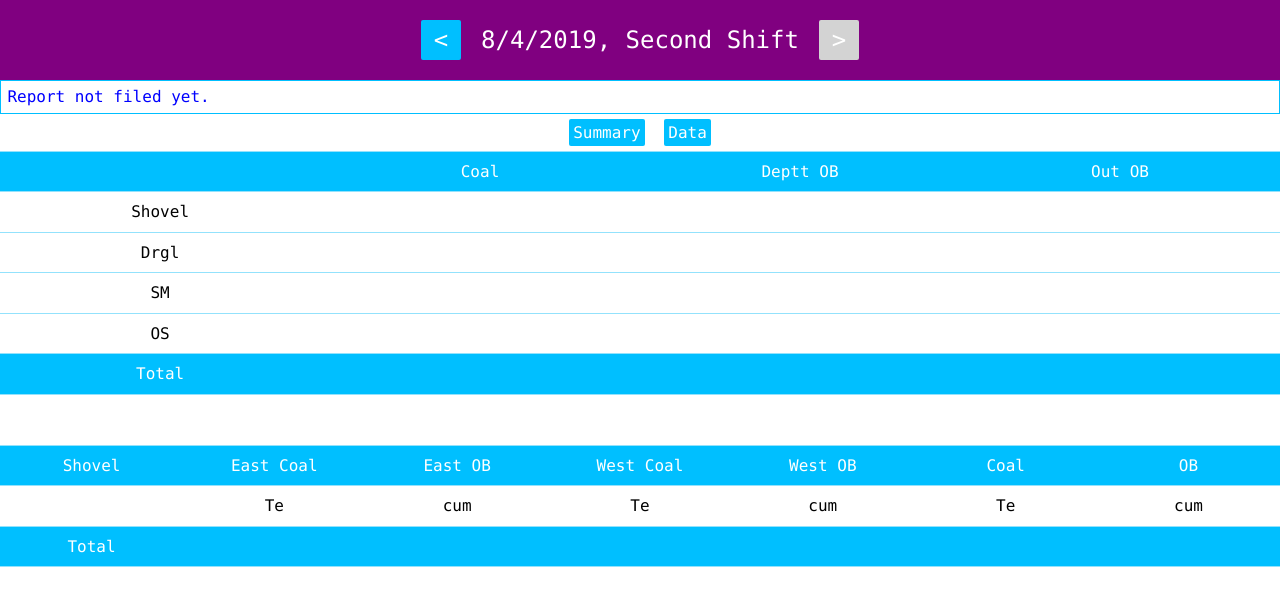
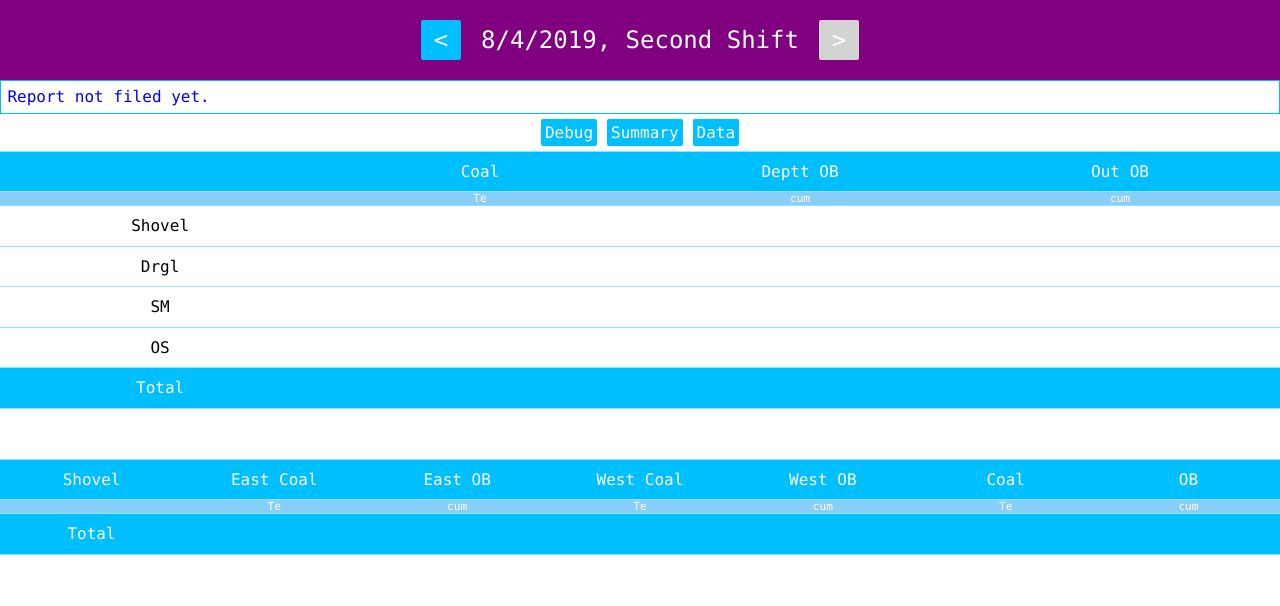
Before and after one commit to dchstats/dch-1, a PHP site: page /shift.html in a window 1280 px wide. Shown: the top 606 px of the page. Run offline with PHP 8.4, Linux system fonts and the light colour scheme; data that the repository does not hold is empty; some libraries are stand-ins or nearby versions.

Commit message:
unit row added and styled

```diff
--- a/shift.css
+++ b/shift.css
@@ -8,7 +8,7 @@
 
 body{
 	font-family: "consolas", sans-serif;
-	font-size:0.8rem;
+	font-size:1rem;
 }
 
 
@@ -81,14 +81,18 @@ tr{
 	border-width:1px 0;
 }
 
-tr.head-row,
-tr.total-row{
+tr.head,
+tr.total{
 	background:deepskyblue;
 	color:white;
 }
 
-
-
+tr.unit td{
+	padding:0;
+	background: lightskyblue;
+	color:white;
+	font-size:0.7rem;
+}
 
 
 tr td:first-child{
--- a/shift.html
+++ b/shift.html
@@ -16,9 +16,10 @@
 </head>
 
 <body ng-app="dch" ng-controller='ctrl'>
-    <header ng-dblclick="debug=!debug">
+    <header>
         <button ng-disabled="shift==1" ng-click="changeShift('prev')">&lt</button>
-        {{date}}, {{shiftName}} Shift
+        <span ng-show="debug">[{{shift}}]  </span>
+        <span>{{date}}, {{shiftName}} Shift</span>
         <button ng-disabled="shift==lastShift" ng-click="changeShift('next')">&gt</button>
     </header>
     <nav>
@@ -26,15 +27,10 @@
             <input ng-model="status"></input>
         </div>
         <div id="menu">
-            <div ng-show="debug" id="debug">
-                [{{shift}}]
-                <button ng-click="dummy()">dummy</button>
-                <button ng-click="module=2">Debug</button>
-            </div>
-            <div>
+                <button ng-show="debug" ng-click="dummy()">dummy</button>
+                <button ng-click="debug=!debug">Debug</button>
                 <button ng-click="module=0">Summary</button>
                 <button ng-click="module=1">Data</button>
-            </div>
         </div>
 
     </nav>
@@ -42,13 +38,19 @@
     <div id="summary" ng-show="module==0">
         <div id="full-summary">
             <table class="data-table">
-                <tr class="head-row">
+                <tr class="head">
                     <td></td>
                     <td>Coal</td>
                     <td>Deptt OB</td>
                     <td>Out OB</td>
                 </tr>
-                <tr class="data-row">
+                <tr class="unit">
+                    <td></td>
+                    <td>Te</td>
+                    <td>cum</td>
+                    <td>cum</td>
+                </tr>
+                <tr class="data">
                     <td>Shovel</td>
                     <td>{{shovels_total.qty.coal}}</td>
                     <td>{{shovels_total.qty.ob}}</td>
@@ -73,7 +75,7 @@
                     <td></td>
                     <td>{{outsourcings_total.data.qty}}</td>
                 </tr>
-                <tr class="total-row">
+                <tr class="total">
                     <td>Total</td>
                     <td>{{shovels_total.qty.coal+surfaceMiners_total.data.prod}}</td>
                     <td>{{shovels_total.qty.ob+draglines_total.solid_qty}}</td>
@@ -83,7 +85,7 @@
         </div>
         <div id="shovel-summary">
             <table class="data-table">
-                <tr class="head-row">
+                <tr class="head">
                     <td class="name-col">Shovel</td>
                     <td>East Coal</td>
                     <td>East OB</td>
@@ -92,7 +94,7 @@
                     <td>Coal</td>
                     <td>OB</td>
                 </tr>
-                <tr class="unit-row">
+                <tr class="unit">
                     <td></td>
                     <td>Te</td>
                     <td>cum</td>
@@ -101,7 +103,7 @@
                     <td>Te</td>
                     <td>cum</td>
                 </tr>
-                <tr class="data-row" ng-repeat="x in shovels|filter:{$:true}">
+                <tr class="data" ng-repeat="x in shovels|filter:{$:true}">
                     <td class="name-col">{{x.name}}</td>
                     <td>{{x.qty.east_coal}}</td>
                     <td>{{x.qty.east_ob}}</td>
@@ -110,7 +112,7 @@
                     <td>{{x.qty.coal}}</td>
                     <td>{{x.qty.ob}}</td>
                 </tr>
-                <tr class="total-row">
+                <tr class="total">
                     <td class="name-col">Total</td>
                     <td>{{shovels_total.qty.east_coal}}</td>
                     <td>{{shovels_total.qty.east_ob}}</td>
@@ -121,6 +123,9 @@
                     <td></td>
                 </tr>
             </table>
+        </div>
+        <div class="debug" ng-show="debug">
+            <textarea ng-model="packet_string" cols="50" rows="50" style="width:100%"></textarea>
         </div>
 
     </div>
@@ -136,7 +141,7 @@
             </div>
 
             <table class="data-table">
-                <tr class="head-row">
+                <tr class="head">
                     <td></td>
                     <td>Coal-100</td>
                     <td>Coal-120</td>
@@ -144,7 +149,15 @@
                     <td>OB-120</td>
                     <td></td>
                 </tr>
-                <tr class="data-row" ng-repeat="x in shovels" ng-if="x.data.east">
+                <tr class="unit">
+                    <td></td>
+                    <td>Te</td>
+                    <td>Te</td>
+                    <td>cum</td>
+                    <td>cum</td>
+                    <td></td>
+                </tr>
+                <tr class="data" ng-repeat="x in shovels" ng-if="x.data.east">
                     <td class="name-col">{{x.name}}</td>
                     <td><input ng-change="refresh()" type="number" ng-model="x.data.east_coal_100"></td>
                     <td><input ng-change="refresh()" type="number" ng-model="x.data.east_coal_120"></td>
@@ -153,7 +166,7 @@
                     <td><button class="cancel-btn" ng-click="x.remove('east');"><span>X</span></button>
                     </td>
                 </tr>
-                <tr class="total-row">
+                <tr class="total">
                     <td class="name-col">Total</td>
                     <td>{{shovels_total.data.east_coal_100}}</td>
                     <td>{{shovels_total.data.east_coal_120}}</td>
@@ -161,7 +174,7 @@
                     <td>{{shovels_total.data.east_ob_120}}</td>
                     <td></td>
                 </tr>
-                <tr class="total-row">
+                <tr class="total">
                     <td class="name-col">Qty</td>
                     <td>{{shovels_total.qty.east_coal_100}}</td>
                     <td>{{shovels_total.qty.east_coal_120}}</td>
@@ -175,14 +188,21 @@
         <div id="draglines" class="section">
             <p>Draglines</p>
             <table class="data-table">
-                <tr class="head-row">
+                <tr class="head">
                     <td></td>
                     <td>Sld</td>
                     <td>Reh</td>
                     <td>Hrs</td>
                     <td>Remark</td>
                 </tr>
-                <tr class="data-row" ng-repeat="x in draglines">
+                <tr class="unit">
+                    <td></td>
+                    <td>bkts</td>
+                    <td>bkts</td>
+                    <td>hrs</td>
+                    <td></td>
+                </tr>
+                <tr class="data" ng-repeat="x in draglines">
                     <td class="name-col">{{x.name}}</td>
                     <td>
                         <input ng-change="refresh()" type="number" ng-model="x.data.solid">
@@ -198,14 +218,14 @@
                     </td>
                     <td><input ng-model="x.data.remark"></input></td>
                 </tr>
-                <tr class="total-row">
+                <tr class="total">
                     <td>Total</td>
                     <td>{{draglines_total.data.solid}}</td>
                     <td>{{draglines_total.data.rehandling}}</td>
                     <td></td>
                     <td></td>
                 </tr>
-                <tr class="total-row">
+                <tr class="total">
                     <td>Qty</td>
                     <td>{{draglines_total.solid_qty}}</td>
                     <td>{{draglines_total.rehandling_qty}}</td>
@@ -218,21 +238,28 @@
         <div id="surface-miners" class="section">
             <p>Surface Miners</p>
             <table class="data-table">
-                <tr class="head-row">
+                <tr class="head">
                     <td></td>
                     <td>Wrk</td>
                     <td>Cut</td>
                     <td>Prod</td>
                     <td>Remark</td>
                 </tr>
-                <tr class="data-row" ng-repeat="x in surfaceMiners">
+                <tr class="unit">
+                    <td></td>
+                    <td>hrs</td>
+                    <td>m</td>
+                    <td>Te</td>
+                    <td></td>
+                </tr>
+                <tr class="data" ng-repeat="x in surfaceMiners">
                     <td class="name-col">{{x.name}}</td>
                     <td><input ng-change="refresh()" type="number" name="" id="" ng-model="x.data.wrk"></td>
                     <td><input ng-change="refresh()" type="number" name="" id="" ng-model="x.data.cutting"></td>
                     <td><input ng-change="refresh()" type="number" name="" id="" ng-model="x.data.prod"></td>
                     <td><input ng-model="x.data.remark"></input></td>
                 </tr>
-                <tr class="total-row">
+                <tr class="total">
                     <td>Total</td>
                     <td>{{surfaceMiners_total.data.wrk}}</td>
                     <td>{{surfaceMiners_total.data.cutting}}</td>
@@ -245,17 +272,22 @@
         <div id="outsourcing" class="section">
             <p>Out Sourcing</p>
             <table class="data-table">
-                <tr class="head-row">
+                <tr class="head">
                     <td></td>
                     <td>Qty</td>
                     <td>Remark</td>
                 </tr>
-                <tr class="data-row" ng-repeat="x in outsourcings">
+                <tr class="unit">
+                    <td></td>
+                    <td>cum</td>
+                    <td></td>
+                </tr>
+                <tr class="data" ng-repeat="x in outsourcings">
                     <td class="name-col">{{x.name}}</td>
                     <td><input ng-change="refresh()" type="number" name="" id="" ng-model="x.data.qty"></td>
                     <td><input ng-model="x.data.remark"></input></td>
                 </tr>
-                <tr class="total-row">
+                <tr class="total">
                     <td>Total</td>
                     <td>{{outsourcings_total.data.qty}}</td>
                     <td></td>
@@ -263,10 +295,6 @@
             </table>
         </div>
     </div>
-
-    <div id="debug" ng-show="module==2">
-        <textarea ng-model="packet_string" cols="50" rows="50" style="width:100%"></textarea>
-    </div>
 </body>
 
 </html>
```
Also changed, not shown: shift.js (+1 -1 lines).
